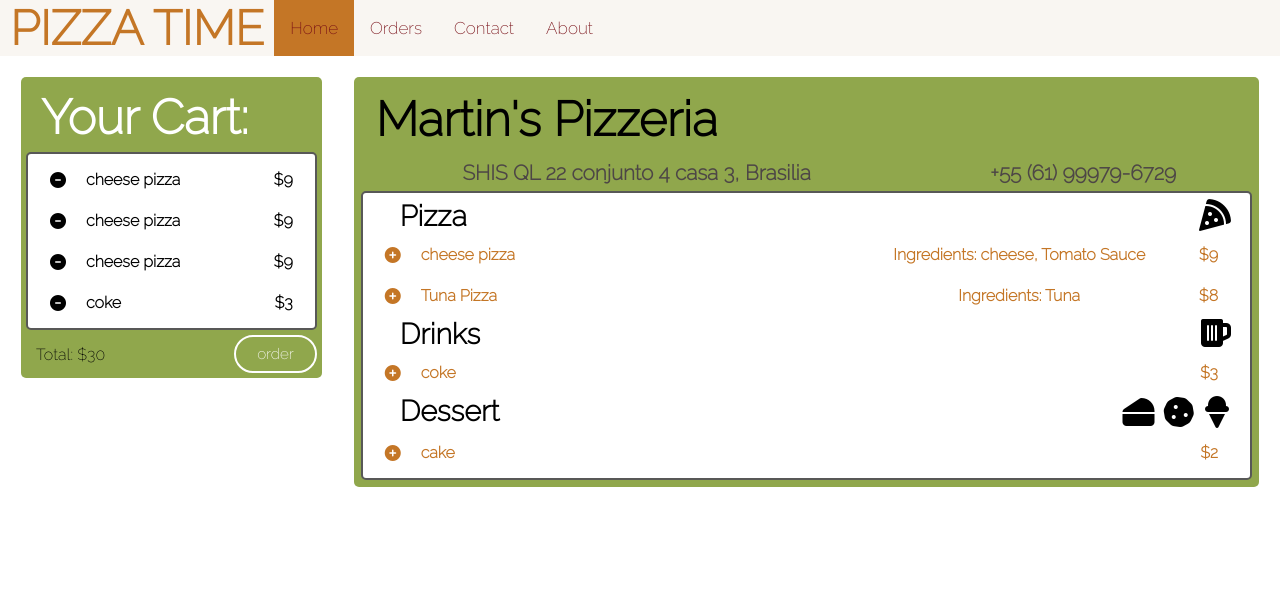
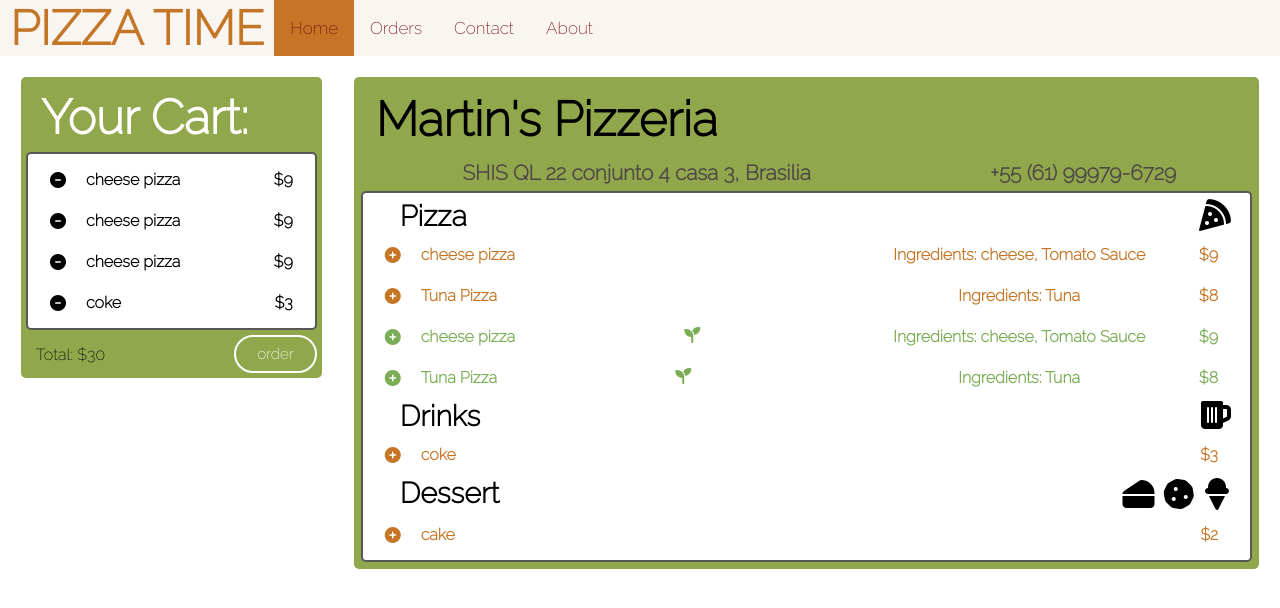
Before and after one commit to maviles1/PizzaTime, a Django app: page /menu/ in a window 1280 px wide. Shown: the top 608 px of the page. Run offline with Django 3.2, Linux system fonts and the light colour scheme; a user stored in the database is signed in; data comes from the database, SQL or seed files in the repository; both versions use the stored data as it was after the commit; lists and menus that the app fills with data are empty; some libraries are stand-ins or nearby versions.

Commit message:
adding Vegetarian option (still need to sort dishes prior to display!!)

```diff
--- a/pizzas/static/CSS/menuStyle.css
+++ b/pizzas/static/CSS/menuStyle.css
@@ -185,6 +185,15 @@
     background-color: #c47626;
 }
 
+.vegetarian{
+    color: #7bad56;
+}
+
+.vegetarian:hover{
+    color: white;
+    background-color: #7bad56;
+}
+
 .cartItem{
     width: 100%;
     display: flex;
--- a/pizzas/templates/Menu.html
+++ b/pizzas/templates/Menu.html
@@ -102,7 +102,6 @@
                             </th>
                         </tr>
                             {% for dish in dishes %}
-
                                     <tr class="option">
                                         <th>
                                             <form action="{%url 'dish' dish.id%}" method="POST">
@@ -113,8 +112,27 @@
                                                 </span>
                                                 <div style="display: flex; justify-content: space-between; width:100%;">
                                                     <p style="margin-bottom: auto; margin-top: auto;">{{dish.name}}</p>
+                                                    <p  style="width: 40%;">Ingredients: {{dish.ingredients_str}}</p>
+                                                </div>
+                                                <p style="padding-right: 10px; padding-left: 30px; margin-bottom: auto; margin-top: auto;">${{dish.price}}</p>
+                                            </div>
+                                            </form>
+                                        </th>
+                                    </tr>
 
-
+                            {% endfor %}
+                            {% for dish in dishes %}
+                                    <tr class="option">
+                                        <th>
+                                            <form action="{%url 'dish' dish.id%}" method="POST">
+                                                {% csrf_token %}
+                                            <div class="optional vegetarian" href="{%url 'order' order_id%}" onclick="this.parentNode.submit()">
+                                                <span style="padding-right: 20px; margin-bottom: auto; margin-top: auto;">
+                                                    <i class="fas fa-plus-circle"></i>
+                                                </span>
+                                                <div style="display: flex; justify-content: space-between; width:100%;">
+                                                    <p style="margin-bottom: auto; margin-top: auto;">{{dish.name}}</p>
+                                                    <i class="fas fa-seedling"></i>
                                                     <p  style="width: 40%;">Ingredients: {{dish.ingredients_str}}</p>
                                                 </div>
                                                 <p style="padding-right: 10px; padding-left: 30px; margin-bottom: auto; margin-top: auto;">${{dish.price}}</p>
```
Also changed, not shown: db.sqlite3, pizzas/templates/images/add.png (deleted), pizzas/templates/images/cake.png (deleted), pizzas/templates/images/pizza.png (deleted), pizzas/templates/images/soft-drink.png (deleted).
